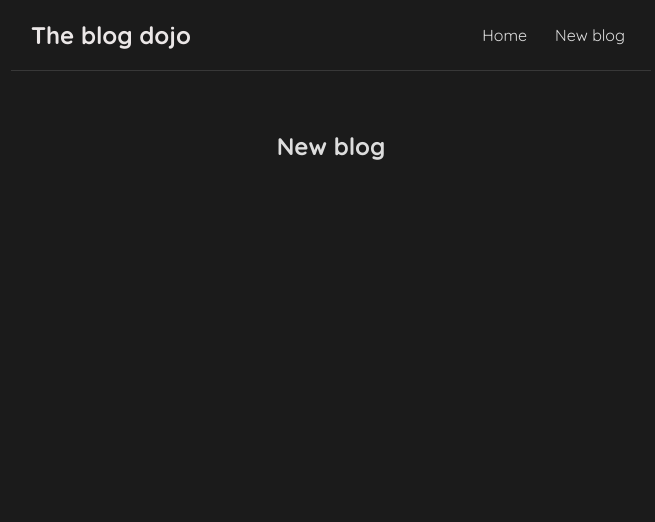
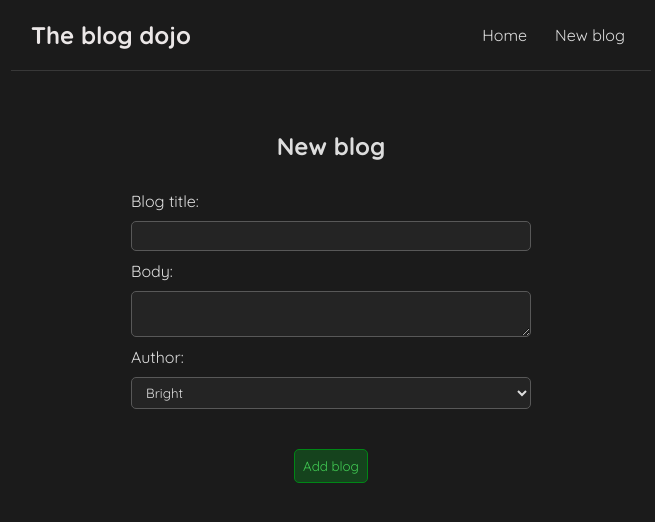
Before and after one commit to Brightmuk/dojo-blog, a React (Create React App) app: page /create in a window 1280 px wide. Shown: the top 522 px of the page, without its empty margins (309-964 px from the left). Built offline with nearby package versions, Linux system fonts and the light colour scheme.

Commit message:
Add post method to create new items

```diff
--- a/Data/db.json
+++ b/Data/db.json
@@ -1,37 +1,59 @@
 {
-    "blogs":[
+  "blogs": [
     {
-            "title":"Creating a website",
-            "body":"First, a quick review: Git uses a series of configuration files to determine non-default behavior that you may want. The first place Git looks for these values is in the system-wide [path]/etc/gitconfig file, which contains settings that are applied to every user on the system and all of their repositories. If you pass the option --system to git config, it reads and writes from this file specifically.",
-            "author":"Bright",
-            "postTime":"12th June 2020",
-            "id":1
+      "title": "Creating a website",
+      "body": "First, a quick review: Git uses a series of configuration files to determine non-default behavior that you may want. The first place Git looks for these values is in the system-wide [path]/etc/gitconfig file, which contains settings that are applied to every user on the system and all of their repositories. If you pass the option --system to git config, it reads and writes from this file specifically.",
+      "author": "Bright",
+      "postTime": "12th June 2020",
+      "id": 1
     },
     {
-            "title":"The new technologies",
-            "body":"First, a quick review: Git uses a series of configuration files to determine non-default behavior that you may want. The first place Git looks for these values is in the system-wide [path]/etc/gitconfig file, which contains settings that are applied to every user on the system and all of their repositories. If you pass the option --system to git config, it reads and writes from this file specifically.",
-            "author":"Celestine",
-            "postTime":"19th May 2020",
-            "id":2
+      "title": "The new technologies",
+      "body": "First, a quick review: Git uses a series of configuration files to determine non-default behavior that you may want. The first place Git looks for these values is in the system-wide [path]/etc/gitconfig file, which contains settings that are applied to every user on the system and all of their repositories. If you pass the option --system to git config, it reads and writes from this file specifically.",
+      "author": "Celestine",
+      "postTime": "19th May 2020",
+      "id": 2
     },
     {
-            "title":"Is Apple a scum",
-            "body":"First, a quick review: Git uses a series of configuration files to determine non-default behavior that you may want. The first place Git looks for these values is in the system-wide [path]/etc/gitconfig file, which contains settings that are applied to every user on the system and all of their repositories. If you pass the option --system to git config, it reads and writes from this file specifically.",
-            "author":"Dwayne",
-            "postTime":"10th August 2020",
-            "id":3},
+      "title": "Is Apple a scum",
+      "body": "First, a quick review: Git uses a series of configuration files to determine non-default behavior that you may want. The first place Git looks for these values is in the system-wide [path]/etc/gitconfig file, which contains settings that are applied to every user on the system and all of their repositories. If you pass the option --system to git config, it reads and writes from this file specifically.",
+      "author": "Dwayne",
+      "postTime": "10th August 2020",
+      "id": 3
+    },
     {
-            "title":"The best foods for kids",
-            "body":"First, a quick review: Git uses a series of configuration files to determine non-default behavior that you may want. The first place Git looks for these values is in the system-wide [path]/etc/gitconfig file, which contains settings that are applied to every user on the system and all of their repositories. If you pass the option --system to git config, it reads and writes from this file specifically.",
-            "author":"Dwayne",
-            "postTime":"9th August 2020",
-            "id":4},
+      "title": "The best foods for kids",
+      "body": "First, a quick review: Git uses a series of configuration files to determine non-default behavior that you may want. The first place Git looks for these values is in the system-wide [path]/etc/gitconfig file, which contains settings that are applied to every user on the system and all of their repositories. If you pass the option --system to git config, it reads and writes from this file specifically.",
+      "author": "Dwayne",
+      "postTime": "9th August 2020",
+      "id": 4
+    },
     {
-            "title":"How to grow taller",
-            "body":"First, a quick review: Git uses a series of configuration files to determine non-default behavior that you may want. The first place Git looks for these values is in the system-wide [path]/etc/gitconfig file, which contains settings that are applied to every user on the system and all of their repositories. If you pass the option --system to git config, it reads and writes from this file specifically.",
-            "author":"James",
-            "postTime":"12th november 2020",
-            "id":5
+      "title": "How to grow taller",
+      "body": "First, a quick review: Git uses a series of configuration files to determine non-default behavior that you may want. The first place Git looks for these values is in the system-wide [path]/etc/gitconfig file, which contains settings that are applied to every user on the system and all of their repositories. If you pass the option --system to git config, it reads and writes from this file specifically.",
+      "author": "James",
+      "postTime": "12th november 2020",
+      "id": 5
+    },
+    {
+      "title": "How tv works",
+      "body": "Television is certainly one of the most influential forces of our time. Through the device called a television set or TV, you are able to receive news, sports, entertainment, information and commercials. The average American spends between two and five hours a day glued to \"the tube\"!\n\nHave you ever wondered about the technology that makes television possible? How is it that dozens or hundreds of channels of full-motion video arrive at your house, in many cases for free? How does your television decode the signals to produce the picture? How will the new digital television signals change things? If you have ever wondered about your television (or, for that matter, about your computer monitor), then read on! In this article, we'll answer all of these questions and more. See the next page to get started.",
+      "author": "Bright",
+      "id": 6
+    },
+    {
+      "title": "What are vectors",
+      "body": "Vector graphics are computer graphics images that are defined in terms of points on a Cartesian plane, which are connected by lines and curves to form polygons and other shapes. Vector graphics have the unique advantage over raster graphics in that the points, lines, and curves may be scaled up or down to any resolution with no aliasing. The points determine the direction of the vector path; each path may have various properties including values for stroke color, shape, curve, thickness, and fill",
+      "author": "Dwayne",
+      "postTime": "12th June 2020",
+      "id": 7
+    },
+    {
+      "title": "Creating a virtual environment",
+      "body": "venv (for Python 3) and virtualenv (for Python 2) allow you to manage separate package installations for different projects. They essentially allow you to create a “virtual” isolated Python installation and install packages into that virtual installation. When you switch projects, you can simply create a new virtual environment and not have to worry about breaking the packages installed in the other environments. It is always recommended to use a virtual environment while developing Python applications.\n\nTo create a virtual environment, go to your project’s directory and run venv. If you are using Python 2, replace venv with virtualenv in the below commands.",
+      "author": "Dwayne",
+      "postTime": "Thu Jan 21 2021",
+      "id": 8
     }
   ]
 }
--- a/src/App.js
+++ b/src/App.js
@@ -2,6 +2,7 @@ import Navbar from './Navbar';
 import Home from './Home';
 import {BrowserRouter as Router, Route, Switch} from 'react-router-dom';
 import Create from './Create';
+import BlogDetails from './BlogDetails';
 
 function App() {
   const title = "Welcome to the blog";
@@ -17,6 +18,9 @@ function App() {
           <Route  path="/create">
             <Create/>
           </Route>
+          <Route  path="/blogs/:id">
+            <BlogDetails/>
+          </Route>
         </Switch>
 
       </div>
--- /dev/null
+++ b/src/BlogDetails.js
@@ -0,0 +1,34 @@
+import { useParams } from "react-router-dom";
+import Loader from "./Loader";
+import useFetch from "./UseFetch";
+
+const BlogDetails = () => {
+
+    const {id}= useParams()
+    const { data:blog, error, isPending} = useFetch("http://localhost:8000/blogs/"+id)
+
+    return (
+        <div className="blog-details">
+            {error && <div>{error}</div>}
+            {blog!=null?
+            <div className="blog">
+                <h2 className="text-center">{blog.title}</h2>
+                <br/>
+                <div className="blog-body">
+                <p>{blog.body}</p>
+                </div>
+
+                <br/>
+                <div className="blog-footer">
+                    <p className="author">by {blog.author}</p>
+                    <p className="post-time"> posted {blog.postTime}</p>
+                </div>
+            </div>
+            :<Loader/>
+            }
+
+        </div>
+     );
+}
+
+export default BlogDetails;
--- a/src/BlogList.js
+++ b/src/BlogList.js
@@ -1,3 +1,5 @@
+import { Link } from "react-router-dom";
+
 const BlogList = ({blogs,title,handleDelete}) => {
 
     return (
@@ -5,14 +7,16 @@ const BlogList = ({blogs,title,handleDelete}) => {
             <h2 className="text-center">{title}</h2>
             <br/>
              {blogs.map((blog)=>(
+                 <Link to={"blogs/"+blog.id}>
               <div className="blog-preview" key={blog.id}>
                  <h3>{blog.title}</h3>
-                 <p> by {blog.author}</p>
+                 <p className="author"> by {blog.author}</p>
                  <div className="blog-preview-footer">
                      <div  className="post-time">posted {blog.postTime}</div>
                      <button onClick={()=>handleDelete(blog.id)}>Delete</button>
                  </div>
               </div>
+              </Link>
            ))}
         </div>
      );
--- a/src/Create.js
+++ b/src/Create.js
@@ -1,8 +1,63 @@
+import { useState } from "react";
+import { useHistory } from "react-router-dom";
+
+
 const Create = () => {
+
+    const [title, setTitle] = useState('');
+    const [body, setBody] = useState('');
+    const [author, setAuthor] = useState('Bright');
+    const [isPending, setIspending] = useState(false);
+    const history = useHistory();
+
+    const handleSubmit = (e)=>{
+        e.preventDefault();
+        setIspending(true);
+        const postTime = new Date().toDateString();
+        const blog = {title, body, author, postTime}
+
+        fetch('http://localhost:8000/blogs',{
+            method:'POST',
+            headers: {'Content-Type':'application/json'},
+            body:JSON.stringify(blog)
+        }).then(()=>{
+            setIspending(false);
+            history.push('/')
+        })
+    }
+
     return (
         <div className="create">
             <h2 className="text-center">New blog</h2>
+            <form onSubmit={handleSubmit}>
+                <label>Blog title: </label>
+                <input type="text"
+                value={title}
+                onChange={(e)=>setTitle(e.target.value)}
+                required></input>
 
+                <label>Body: </label>
+                <textarea
+                required
+                value={body}
+                onChange={(e)=>setBody(e.target.value)}
+                ></textarea>
+
+                <label>Author: </label>
+               <select
+                value={author}
+                onChange={(e)=>setAuthor(e.target.value)}
+               >
+                   <option value="Bright">Bright</option>
+                   <option value="Dwayne">Dwayne</option>
+                   <option value="Celestine">Celestine</option>
+               </select>
+
+              {!isPending?
+               <button>Add blog</button>
+               :<p>Posting...</p>
+            }
+            </form>
         </div>
      );
 }
--- a/src/index.css
+++ b/src/index.css
@@ -5,6 +5,9 @@
   margin: 0;
   font-family: "Quicksand";
   color: rgb(221, 221, 221);
+}
+a{
+  text-decoration: none;
 }
 .loader{
   display: flex;
@@ -37,7 +40,7 @@
   padding: 6px;
 }
 .navbar a:hover {
-  color: #f1356d;
+  color: #b2b3b2;
 }
 .App{
   background-color: rgb(27, 27, 27);
@@ -50,11 +53,13 @@
   background-color: rgb(27, 27, 27);
 }
 /* blog previews / list */
+
 .blog-preview {
   padding: 10px 16px;
   transition:0.2s;
   border-bottom: 1px solid rgb(49, 49, 49)
 }
+
 .blog-preview:hover {
   background-color: #272727;
   cursor:pointer;
@@ -62,7 +67,7 @@
 .blog-preview h3 {
   margin-bottom: 8px;
 }
-.blog-preview p{
+.author{
   font-size: 13px;
 }
 .blog-preview-footer{
@@ -78,6 +83,7 @@
   color:rgb(204, 66, 66);
   border-radius:5px;
   padding:5px;
+  cursor: pointer;
 }
 .blog-preview-footer button:hover{
   background-color: rgba(187, 10, 10, 0.3);
@@ -87,7 +93,65 @@
 border:none;
 }
 
-.blog-preview-footer .post-time{
+ .post-time{
   font-size: 12px;
   color:rgb(129, 129, 129)
 }
+
+/* single blog */
+.blog{
+  background-color: #181818;
+  border-radius: 10px;
+  padding:10px;
+}
+.blog .blog-body{
+  background-color: #272727;
+  padding:10px;
+  border-radius:10px;
+}
+.blog .blog-footer{
+  position:relative;
+  justify-content: space-between;
+  display:flex;
+  margin-top:10px;
+}
+.blog h2{
+  padding:20px 0;
+}
+/* create new blog form */
+.create {
+  max-width: 400px;
+  margin: 0 auto;
+  text-align: center;
+}
+.create label {
+  text-align: left;
+  display: block;
+}
+.create h2 {
+
+  margin-bottom: 30px;
+}
+
+.create input, .create textarea, .create select {
+  width: 100%;
+  padding: 6px 10px;
+  margin: 10px 0;
+  border: 1px solid rgb(88, 88, 88);
+  border-radius: 5px;
+  box-sizing: border-box;
+  display: block;
+  background-color: rgb(36, 36, 36);
+}
+.create button {
+  margin-top:30px;
+  background-color: rgba(7, 160, 33, 0.3);
+  border: 1px solid rgb(0, 134, 22);
+  color:rgb(66, 204, 84);
+  border-radius:5px;
+  padding:8px;
+  cursor:pointer
+}
+.create button:hover{
+  background-color: rgba(13, 216, 47, 0.3);
+}
```
Also changed, not shown: 1 other file (tests, documents, lock files or other folders). Lines whose indentation alone changed are shown as unchanged.
